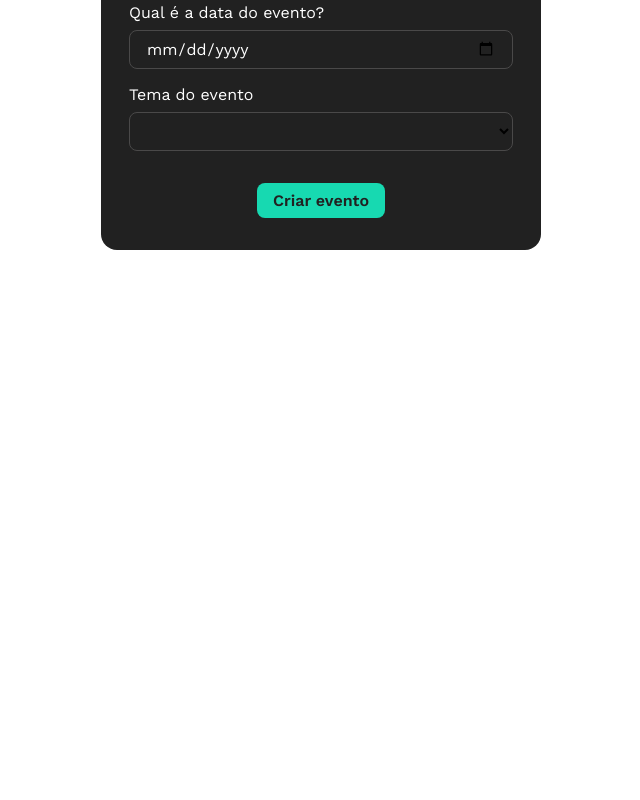
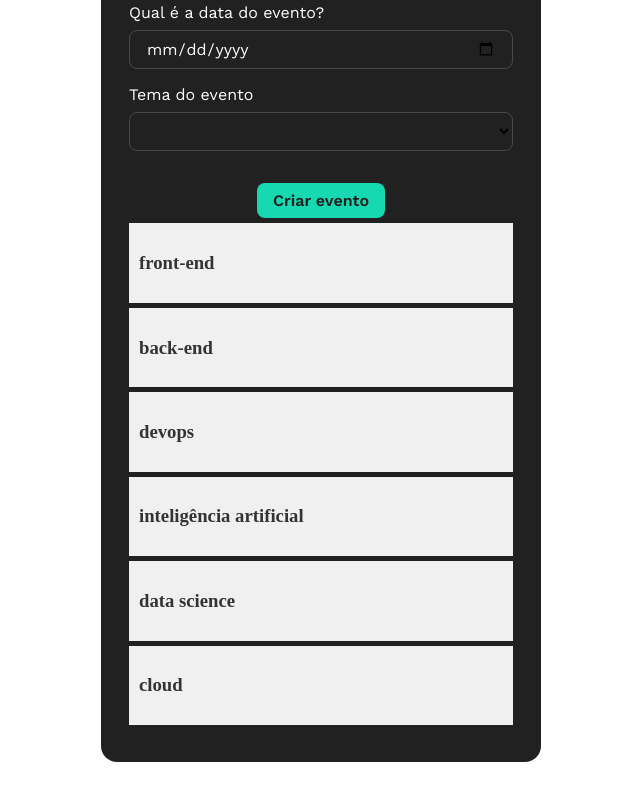
Before and after one commit to denisiorodrigues/eventos, a React (Vite) app: page / in a window 1280 px wide. Shown: the part 914-1714 px from the top of the page, without its empty margins (319-959 px from the left). Before the commit the page ends 1228 px from the top, so only its background shows below. Built offline with nearby package versions, Linux system fonts and the light colour scheme.

Commit message:
Componente banner e tema

```diff
--- a/src/App.css
+++ b/src/App.css
@@ -11,12 +11,13 @@ header {
   justify-content: center;
 }
 
-section {
-  background: linear-gradient(180deg, #17D9B1 0%, #121212 100%);
-  display: flex;
-  justify-content: center;
+h3 {
+  font-family: 'Arial, sans-serif';
+  color: #333;
 }
 
-section img {
-  max-width: 90%;
+.tema-section {
+  background-color: #f0f0f0;
+  padding: 10px;
+  margin: 5px 0;
 }
--- a/src/App.jsx
+++ b/src/App.jsx
@@ -1,5 +1,6 @@
 import './App.css'
 import { FormularioDeEvento } from './components/FormularioDeEvento'
+import { Banner } from './components/Banner'
 
 function App() {
 
@@ -9,9 +10,8 @@ function App() {
         <header>
           <img src="/logo.png" alt="App evento logo" />
         </header>
-        <section className='banner'>
-          <img src="/banner.png" alt="banner de uma moca com fones de ouvido" />
-        </section>
+
+        <Banner />
 
         <FormularioDeEvento />
       </main>
--- /dev/null
+++ b/src/components/Banner/banner.estilos.css
@@ -0,0 +1,9 @@
+.banner {
+    background: linear-gradient(180deg, #17D9B1 0%, #121212 100%);
+    display: flex;
+    justify-content: center;
+}
+
+.banner img {
+    max-width: 90%;
+}
--- /dev/null
+++ b/src/components/Banner/index.jsx
@@ -0,0 +1,9 @@
+import './banner.estilos.css'
+
+export function Banner() {
+    return (
+      <section className="banner">
+        <img src="/banner.png" alt="banner de uma moça com fones de ouvido" />
+      </section>
+    );
+}
--- a/src/components/FormularioDeEvento/index.jsx
+++ b/src/components/FormularioDeEvento/index.jsx
@@ -1,13 +1,23 @@
-import './formulario-de-evento.estilos.css'
+import "./formulario-de-evento.estilos.css";
 
-import {TituloFormulario} from '../TituloFormulario'
-import {CampoDeFormulario} from '../CampoDeFormulario'
-import {Label} from '../Label'
-import {CampoDeEntrada} from '../CampoDeEntrada'
-import { ListaSuspensa } from '../ListaSuspensa'
-import { Botao } from '../Botao'
+import { TituloFormulario } from "../TituloFormulario";
+import { CampoDeFormulario } from "../CampoDeFormulario";
+import { Label } from "../Label";
+import { CampoDeEntrada } from "../CampoDeEntrada";
+import { ListaSuspensa } from "../ListaSuspensa";
+import { Botao } from "../Botao";
+import { Tema } from "../Tema";
 
 export function FormularioDeEvento() {
+  const temas = [
+    { id: 1, nome: "front-end" },
+    { id: 2, nome: "back-end" },
+    { id: 3, nome: "devops" },
+    { id: 4, nome: "inteligência artificial" },
+    { id: 5, nome: "data science" },
+    { id: 6, nome: "cloud" },
+  ];
+
   return (
     <form className="form-evento" action="">
       <TituloFormulario>Preencha para criar um evento</TituloFormulario>
@@ -29,9 +39,27 @@ export function FormularioDeEvento() {
           <ListaSuspensa id="temaEvento" placeholder="Selecione uma opção" />
         </CampoDeFormulario>
       </div>
-      <div className='acoes'>
+      <div className="acoes">
         <Botao>Criar evento</Botao>
       </div>
+      <section className="tema-section">
+        <Tema tema={temas[0]} />
+      </section>
+      <section className="tema-section">
+        <Tema tema={temas[1]} />
+      </section>
+      <section className="tema-section">
+        <Tema tema={temas[2]} />
+      </section>
+      <section className="tema-section">
+        <Tema tema={temas[3]} />
+      </section>
+      <section className="tema-section">
+        <Tema tema={temas[4]} />
+      </section>
+      <section className="tema-section">
+        <Tema tema={temas[5]} />
+      </section>
     </form>
   );
 }
--- /dev/null
+++ b/src/components/Tema/index.jsx
@@ -0,0 +1,5 @@
+export function Tema({tema}) {
+    return (
+        <h3>{tema.nome}</h3>
+    )
+}
```
